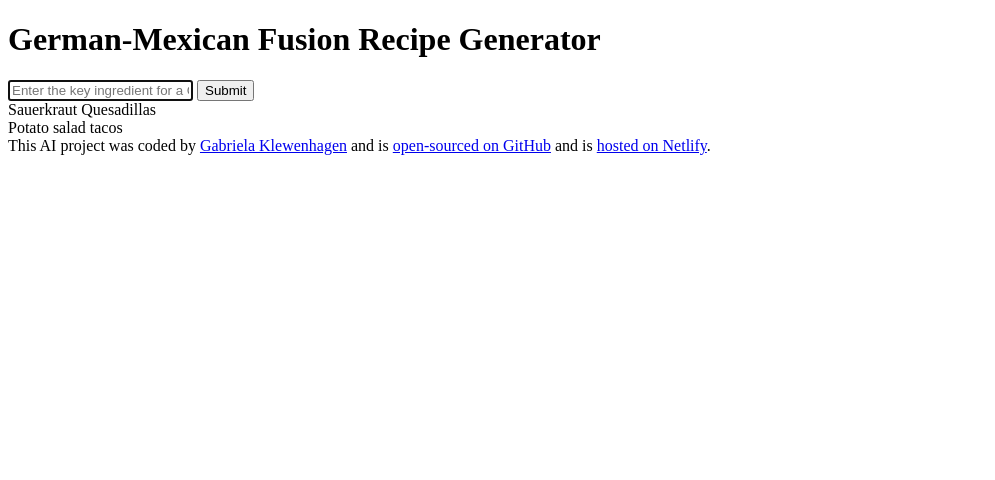
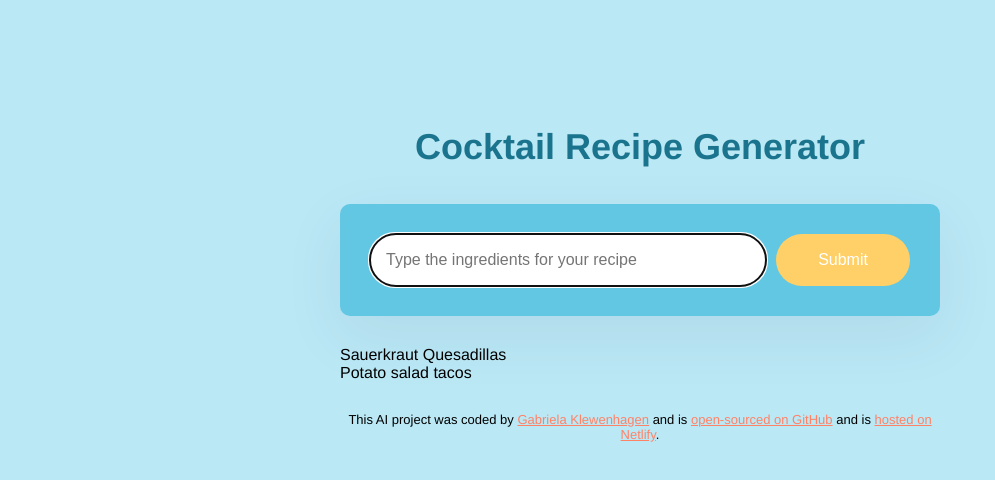
Before and after one commit to g-klewenhagen/AI-Add-On, a plain HTML site: page index.html in a window 1280 px wide. Shown: the whole page, without its empty margins (0-995 px from the left). Drawn offline with Linux system fonts and the light colour scheme.

Commit message:
styled the interface with css

```diff
--- a/index.html
+++ b/index.html
@@ -3,23 +3,26 @@
   <head>
     <meta charset="UTF-8" />
     <meta name="viewport" content="width=device-width, initial-scale=1.0" />
-    <title>German-Mexican Recipe Generator</title>
+    <title>Generator</title>
+    <link rel="stylesheet" href="src/styles.css" />
   </head>
   <body>
+    <div class="container">
       <header>
-      <h1>German-Mexican Fusion Recipe Generator</h1>
+        <h1>Cocktail Recipe Generator</h1>
       </header>
 
       <main>
         <form>
           <input
             type="text"
-          placeholder="Enter the key ingredient for a Gerxican recipe"
+            placeholder="Type the ingredients for your recipe"
             autofocus
             required
             autocomplete="off"
+            class="instructions"
           />
-        <input type="submit" />
+          <input class="submit-button" type="submit" />
         </form>
         <div>
           Sauerkraut Quesadillas
@@ -40,7 +43,7 @@
         and is
         <a href="#" target="_blank">hosted on Netlify</a>.
       </footer>
-
+    </div>
     <script src="src/index.js"></script>
   </body>
 </html>
--- a/src/styles.css
+++ b/src/styles.css
@@ -0,0 +1,70 @@
+body {
+    background-color: #BAE8F5;
+    font-family: Helvetica, Arial, sans-serif;
+}
+
+a {
+    color: #FF8267;
+}
+
+.container {
+    margin: 120px auto;
+    max-width: 600px;
+}
+
+header {
+    margin-bottom: 30px;
+}
+
+h1 {
+    text-align: center;
+    font-weight: 800;
+    font-size: 36px;
+    line-height: 1.5;
+    color: #1B748D;
+}
+
+form {
+    padding: 30px;
+    background-color: #61C7E3;
+    box-shadow: 0px 20px 60px rgba(65, 50, 100, 0.08);
+    border-radius: 10px;
+    display: flex;
+    margin-bottom: 30px;
+}
+
+.instructions {
+    padding: 16px;
+    border: none;
+    width: 80%;
+    font-size: 16px;
+    border-radius: 50px;
+    line-height: 20px;
+    color: #1B748D;
+}
+
+.submit-button {
+    margin-left: 10px;
+    background: #FFD067;
+    color: white;
+    border: none;
+    width: 150px;
+    font-size: 16px;
+    border-radius: 50px;
+    padding: 14px 24px;
+}
+
+.poem {
+    font-size: 16px;
+    background-color: #fff;
+    padding: 20px;
+    line-height: 2;
+    border-left: 3px solid #FF8267;
+    box-shadow: 0px 4px 30px 0px rgba(39, 33, 66, 0.03);
+}
+
+footer {
+    text-align: center;
+    font-size: 13px;
+    margin-top: 30px;
+}
```
Also changed, not shown: 1 other file. Lines whose indentation alone changed are shown as unchanged.
